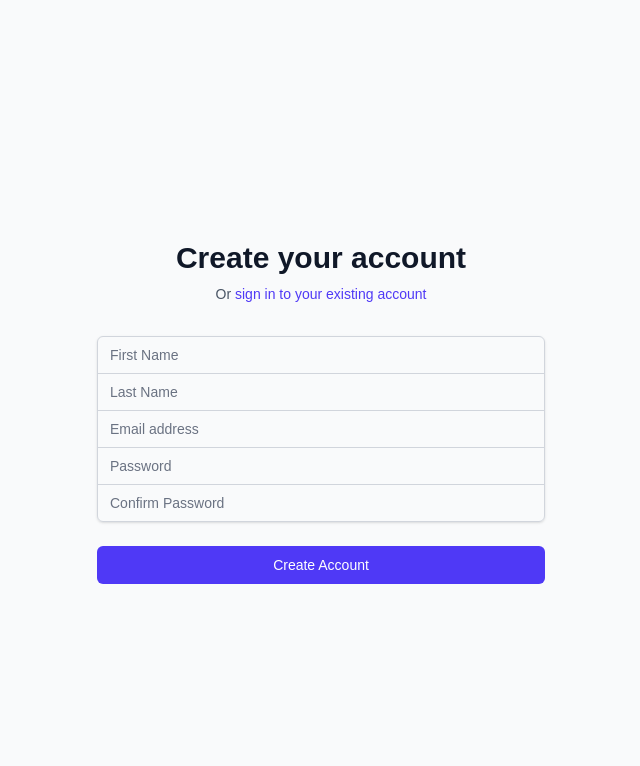
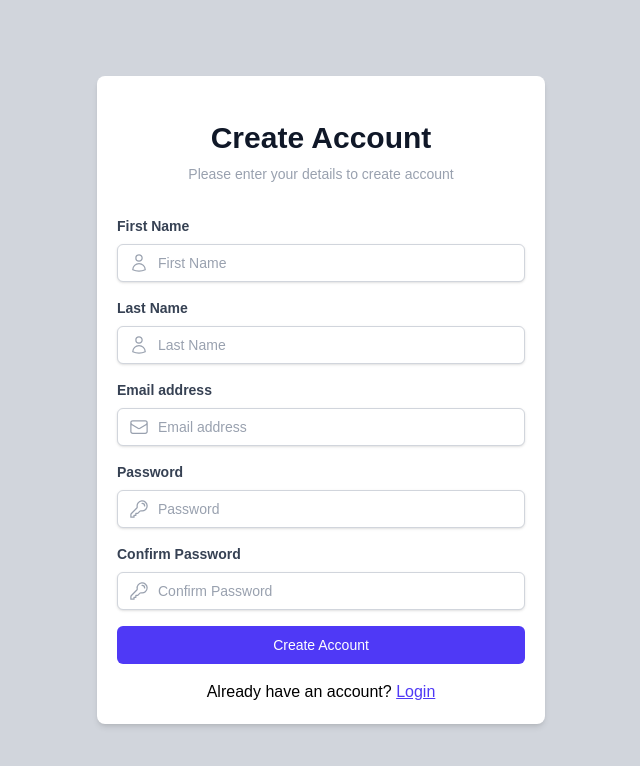
Before and after one commit to Madhavi-Badugu-Git/payroll-project-, a Next.js app: page /auth/signup in a window 1280 px wide. Shown: the top 766 px of the page, without its empty margins (319-959 px from the left). Built offline with nearby package versions, Linux system fonts and the light colour scheme; no server answers.

Commit message:
auth sign up changes

```diff
--- a/src/app/auth/signup/page.tsx
+++ b/src/app/auth/signup/page.tsx
@@ -105,17 +105,17 @@ export default function SignUpPage() {
   };
 
   return (
-    <div className='min-h-screen flex items-center justify-center bg-gray-50 py-12 px-4 sm:px-6 lg:px-8'>
-      <div className='max-w-md w-full space-y-8'>
+    <div className='min-h-screen flex items-center justify-center bg-gray-300 py-12 px-4 sm:px-6 lg:px-8'>
+      <div className=' bg-white shadow-md rounded-lg p-5 max-w-md w-full'>
         <div>
           <h2 className='mt-6 text-center text-3xl font-extrabold text-gray-900'>
-            Create your account
+            Create Account
           </h2>
           <p className='mt-2 text-center text-sm text-gray-600'>
-            Or{' '}
-            <Link href='/auth/signin' className='font-medium text-indigo-600 hover:text-indigo-500'>
-              sign in to your existing account
-            </Link>
+
+            <p className='mt-2 text-center text-sm text-gray-400 dark:text-gray-500'>
+              Please enter your details to create account
+            </p>
           </p>
         </div>
 
@@ -126,106 +126,156 @@ export default function SignUpPage() {
             </div>
           )}
 
-          <div className='rounded-md shadow-sm -space-y-px'>
-            <div>
-              <label htmlFor='firstName' className='sr-only'>
+          <div className='space-y-4 mb-4'>
+            <div className='mb-4'>
+              <label htmlFor='firstName' className='block text-sm font-bold text-gray-700 dark:text-gray-300 mb-2'>
                 First Name
               </label>
+              <div className="relative">
+                <span className="absolute inset-y-0 left-0 pl-3 flex items-center text-gray-400">
+                  <svg xmlns="http://www.w3.org/2000/svg" fill="none" viewBox="0 0 24 24"
+                    strokeWidth={1.5} stroke="currentColor" className="w-5 h-5">
+                    <path strokeLinecap="round" strokeLinejoin="round"
+                      d="M15.75 6a3.75 3.75 0 1 1-7.5 0 3.75 3.75 0 0 1 7.5 0ZM4.501 20.118a7.5 7.5 0 0 1 14.998 0A17.933 17.933 0 0 1 12 21.75c-2.676 0-5.216-.584-7.499-1.632Z" />
+                  </svg>
+                </span>
                 <input
                   id='firstName'
                   name='firstName'
                   type='text'
                   required
-                className={`appearance-none rounded-none relative block w-full px-3 py-2 border ${
-                  errors.firstName ? 'border-red-300' : 'border-gray-300'
-                } placeholder-gray-500 text-gray-900 rounded-t-md focus:outline-none focus:ring-indigo-500 focus:border-indigo-500 focus:z-10 sm:text-sm`}
+                  className="w-full pl-10 pr-3 py-2 border border-gray-300 dark:border-gray-600 rounded-md shadow-sm placeholder-gray-400 dark:placeholder-gray-500 focus:outline-none focus:ring-indigo-500 focus:border-indigo-500 sm:text-sm bg-white dark:bg-gray-700 text-gray-900 dark:text-white"
                   placeholder='First Name'
                   value={formData.firstName}
                   onChange={handleChange}
                 />
+              </div>
               {errors.firstName && <p className='mt-1 text-sm text-red-600'>{errors.firstName}</p>}
             </div>
 
-            <div>
-              <label htmlFor='lastName' className='sr-only'>
+            <div className="mt-4">
+              <label
+                htmlFor='lastName'
+                className="block text-sm font-bold text-gray-700 dark:text-gray-300 mb-2"
+              >
                 Last Name
               </label>
+              <div className="relative">
+                <span className="absolute inset-y-0 left-0 pl-3 flex items-center text-gray-400">
+                  <svg xmlns="http://www.w3.org/2000/svg" fill="none"
+                    viewBox="0 0 24 24" strokeWidth={1.5}
+                    stroke="currentColor" className="w-5 h-5">
+                    <path strokeLinecap="round" strokeLinejoin="round"
+                      d="M15.75 6a3.75 3.75 0 1 1-7.5 0 3.75 3.75 0 0 1 7.5 0ZM4.501 20.118a7.5 7.5 0 0 1 14.998 0A17.933 17.933 0 0 1 12 21.75c-2.676 0-5.216-.584-7.499-1.632Z" />
+                  </svg>
+                </span>
                 <input
                   id='lastName'
                   name='lastName'
                   type='text'
                   required
-                className={`appearance-none rounded-none relative block w-full px-3 py-2 border ${
-                  errors.lastName ? 'border-red-300' : 'border-gray-300'
-                } placeholder-gray-500 text-gray-900 focus:outline-none focus:ring-indigo-500 focus:border-indigo-500 focus:z-10 sm:text-sm`}
+                  className="w-full pl-10 pr-3 py-2 border border-gray-300 dark:border-gray-600 rounded-md shadow-sm placeholder-gray-400 dark:placeholder-gray-500 text-gray-900 dark:text-white bg-white dark:bg-gray-700 focus:outline-none focus:ring-indigo-500 focus:border-indigo-500 sm:text-sm"
                   placeholder='Last Name'
                   value={formData.lastName}
                   onChange={handleChange}
                 />
-              {errors.lastName && <p className='mt-1 text-sm text-red-600'>{errors.lastName}</p>}
+              </div>
+              {errors.lastName && (
+                <p className='mt-1 text-sm text-red-600'>{errors.lastName}</p>
+              )}
             </div>
 
-            <div>
-              <label htmlFor='email' className='sr-only'>
+
+
+
+            <div className='mb-4'>
+              <label htmlFor='email' className='block text-sm font-bold text-gray-700 dark:text-gray-300 mb-2'>
                 Email address
               </label>
+              <div className='relative'>
+                <span className='absolute inset-y-0 left-0 pl-3 flex items-center text-gray-400'>
+                  <svg xmlns="http://www.w3.org/2000/svg" fill="none"
+                    viewBox="0 0 24 24" strokeWidth={1.5}
+                    stroke="currentColor" className="w-5 h-5">
+                    <path strokeLinecap="round" strokeLinejoin="round"
+                      d="M21.75 6.75v10.5a2.25 2.25 0 0 1-2.25 2.25h-15a2.25 2.25 0 0 1-2.25-2.25V6.75m19.5 0A2.25 2.25 0 0 0 19.5 4.5h-15a2.25 2.25 0 0 0-2.25 2.25m19.5 0v.243a2.25 2.25 0 0 1-1.07 1.916l-7.5 4.615a2.25 2.25 0 0 1-2.36 0L3.32 8.91a2.25 2.25 0 0 1-1.07-1.916V6.75" />
+                  </svg>
+                </span>
                 <input
                   id='email'
                   name='email'
                   type='email'
                   autoComplete='email'
                   required
-                className={`appearance-none rounded-none relative block w-full px-3 py-2 border ${
-                  errors.email ? 'border-red-300' : 'border-gray-300'
-                } placeholder-gray-500 text-gray-900 focus:outline-none focus:ring-indigo-500 focus:border-indigo-500 focus:z-10 sm:text-sm`}
+                  className="w-full pl-10 pr-3 py-2 border border-gray-300 dark:border-gray-600 rounded-md shadow-sm placeholder-gray-400 dark:placeholder-gray-500 text-gray-900 dark:text-white bg-white dark:bg-gray-700 focus:outline-none focus:ring-indigo-500 focus:border-indigo-500 sm:text-sm"
                   placeholder='Email address'
                   value={formData.email}
                   onChange={handleChange}
                 />
+              </div>
               {errors.email && <p className='mt-1 text-sm text-red-600'>{errors.email}</p>}
             </div>
 
-            <div>
-              <label htmlFor='password' className='sr-only'>
+
+            <div className='mb-4'>
+              <label htmlFor='password' className='block text-sm font-bold text-gray-700 dark:text-gray-300 mb-2'>
                 Password
               </label>
+              <div className='relative'>
+                <span className='absolute inset-y-0 left-0 pl-3 flex items-center text-gray-400'>
+                  <svg xmlns="http://www.w3.org/2000/svg" fill="none"
+                    viewBox="0 0 24 24" strokeWidth={1.5}
+                    stroke="currentColor" className="w-5 h-5">
+                    <path strokeLinecap="round" strokeLinejoin="round"
+                      d="M15.75 5.25a3 3 0 0 1 3 3m3 0a6 6 0 0 1-7.029 5.912c-.563-.097-1.159.026-1.563.43L10.5 17.25H8.25v2.25H6v2.25H2.25v-2.818c0-.597.237-1.17.659-1.591l6.499-6.499c.404-.404.527-1 .43-1.563A6 6 0 1 1 21.75 8.25Z" />
+                  </svg>
+                </span>
+
                 <input
                   id='password'
                   name='password'
                   type='password'
                   autoComplete='new-password'
                   required
-                className={`appearance-none rounded-none relative block w-full px-3 py-2 border ${
-                  errors.password ? 'border-red-300' : 'border-gray-300'
-                } placeholder-gray-500 text-gray-900 focus:outline-none focus:ring-indigo-500 focus:border-indigo-500 focus:z-10 sm:text-sm`}
+                  className={`w-full pl-10 pr-3 py-2 border ${errors.password ? 'border-red-300 dark:border-red-500' : 'border-gray-300 dark:border-gray-600'
+                    } rounded-md shadow-sm placeholder-gray-400 dark:placeholder-gray-500 text-gray-900 dark:text-white bg-white dark:bg-gray-700 focus:outline-none focus:ring-indigo-500 focus:border-indigo-500 sm:text-sm`}
                   placeholder='Password'
                   value={formData.password}
                   onChange={handleChange}
                 />
+              </div>
               {errors.password && <p className='mt-1 text-sm text-red-600'>{errors.password}</p>}
             </div>
 
-            <div>
-              <label htmlFor='confirmPassword' className='sr-only'>
+
+            <div className='mb-4'>
+              <label htmlFor='confirmPassword' className='block text-sm font-bold text-gray-700 dark:text-gray-300 mb-2'>
                 Confirm Password
               </label>
+              <div className='relative'>
+                <span className='absolute inset-y-0 left-0 pl-3 flex items-center text-gray-400'>
+                  <svg xmlns="http://www.w3.org/2000/svg" fill="none" viewBox="0 0 24 24" strokeWidth={1.5} stroke="currentColor" className="w-5 h-5">
+                    <path strokeLinecap="round" strokeLinejoin="round" d="M15.75 5.25a3 3 0 0 1 3 3m3 0a6 6 0 0 1-7.029 5.912c-.563-.097-1.159.026-1.563.43L10.5 17.25H8.25v2.25H6v2.25H2.25v-2.818c0-.597.237-1.17.659-1.591l6.499-6.499c.404-.404.527-1 .43-1.563A6 6 0 1 1 21.75 8.25Z" />
+                  </svg>
+                </span>
+
                 <input
                   id='confirmPassword'
                   name='confirmPassword'
                   type='password'
                   autoComplete='new-password'
                   required
-                className={`appearance-none rounded-none relative block w-full px-3 py-2 border ${
-                  errors.confirmPassword ? 'border-red-300' : 'border-gray-300'
-                } placeholder-gray-500 text-gray-900 rounded-b-md focus:outline-none focus:ring-indigo-500 focus:border-indigo-500 focus:z-10 sm:text-sm`}
+                  className={`w-full pl-10 pr-3 py-2 border ${errors.password ? 'border-red-300 dark:border-red-500' : 'border-gray-300 dark:border-gray-600'} rounded-md shadow-sm placeholder-gray-400 dark:placeholder-gray-500 text-gray-900 dark:text-white bg-white dark:bg-gray-700 focus:outline-none focus:ring-indigo-500 focus:border-indigo-500 sm:text-sm`}
                   placeholder='Confirm Password'
                   value={formData.confirmPassword}
                   onChange={handleChange}
                 />
+              </div>
               {errors.confirmPassword && (
                 <p className='mt-1 text-sm text-red-600'>{errors.confirmPassword}</p>
               )}
             </div>
+
           </div>
 
           <div>
@@ -236,6 +286,15 @@ export default function SignUpPage() {
             >
               {isLoading ? 'Creating Account...' : 'Create Account'}
             </button>
+
+            <div className="text-center mt-4">
+              <Link href="/auth/signin" className="text-black font-medium ">
+                Already have an account?{' '}
+                <span className="text-indigo-600 underline">Login</span>
+              </Link>
+            </div>
+
+
           </div>
         </form>
       </div>
```
Lines whose indentation alone changed are shown as unchanged.
